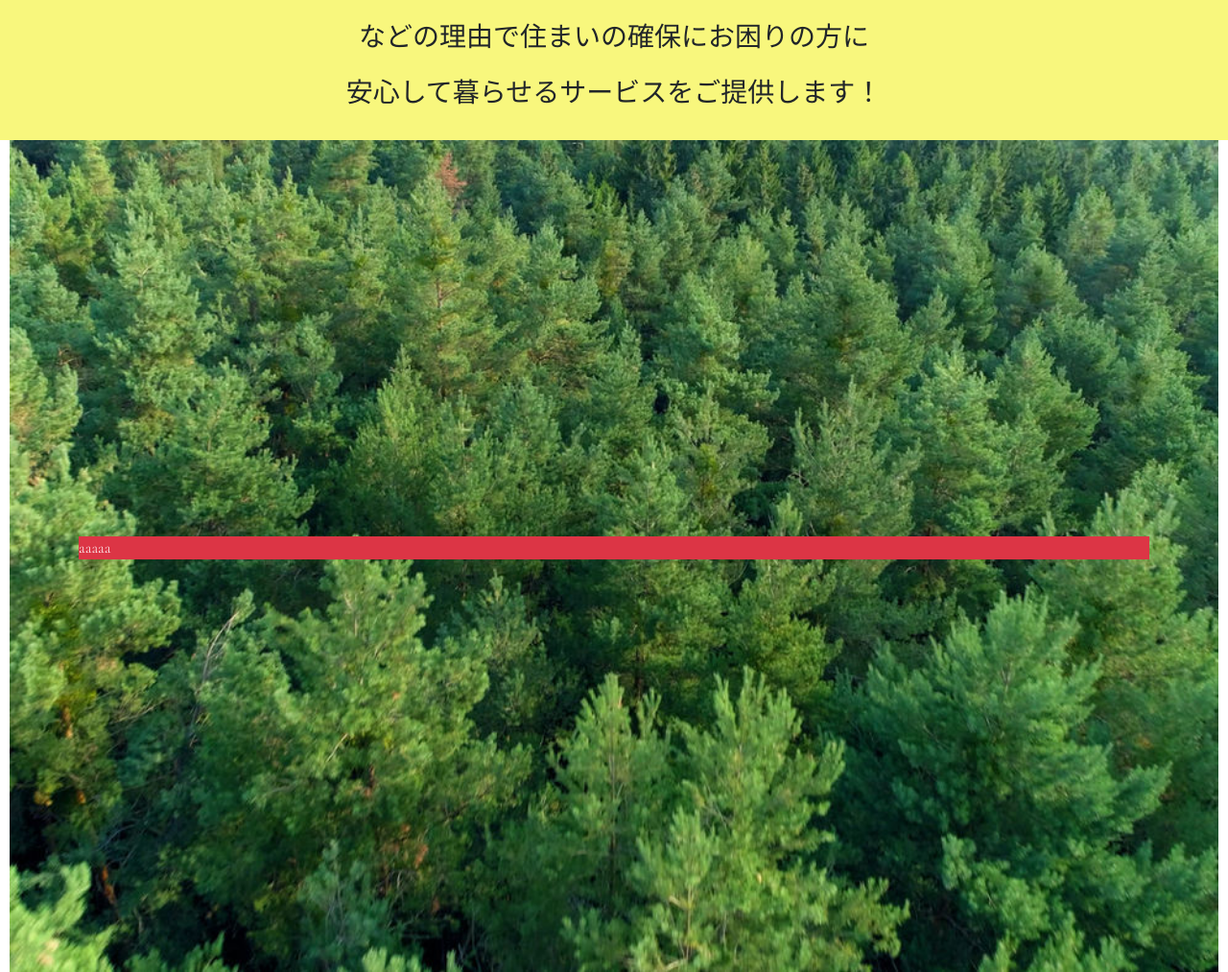
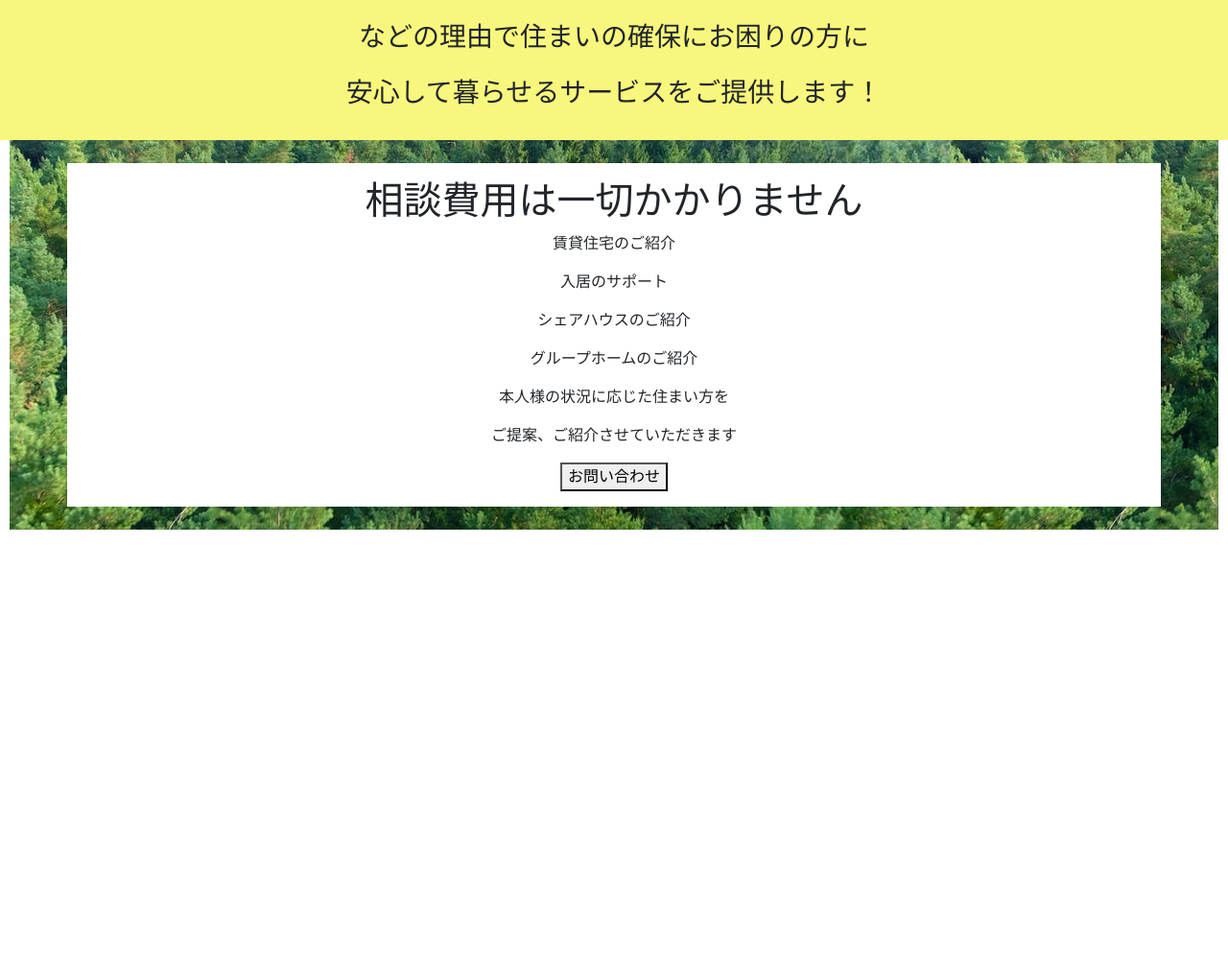
Before and after one commit to saitoyoshi/cocoiru, a PHP site: page / in a window 1280 px wide. Shown: the part 678-1691 px from the top of the page at 96% size. After the commit the page ends 1230 px from the top, so only its background shows below. Run offline with PHP 8.4, Linux system fonts and the light colour scheme; some libraries are stand-ins or nearby versions.

Commit message:
相談費用は～の部分のマークアップ作成

```diff
--- a/views/index.php
+++ b/views/index.php
@@ -4,7 +4,7 @@
             <div class="navbar-brand d-flex flex-column flex-sm-row w-75"><a href="index.php" class="text-dark text-decoration-none">
                     <div class="col-sm-6">
                         <picture>
-                            <source media="(min-width: 576px)" srcset="../img/logo_sm.png"  class="img-my-fluid" >
+                            <source media="(min-width: 576px)" srcset="../img/logo_sm.png" class="img-my-fluid">
                             <img src="../img/logo_sm.png" alt="ロゴ" width="185" height="169" class="img-my-fluid mb-3">
                         </picture>
                     </div>
@@ -37,13 +37,21 @@
     </div>
 </div>
 <div class="my-container-fluid pastel-below-texts text-center py-4 mw-100">
-<h5 class="fs-3 mb-4">などの理由で住まいの確保にお困りの方に
-</h5>
-<h5 class="fs-3">安心して暮らせるサービスをご提供します！</h5>
+    <h5 class="fs-3 mb-4">などの理由で住まいの確保にお困りの方に
+    </h5>
+    <h5 class="fs-3">安心して暮らせるサービスをご提供します！</h5>
 </div>
-<div class="my-container-fluid position-relative">
-    <img src="../img/green.jpg" alt="森背景" width="980" height="674" class="max-width-wrapper img-fluid">
-    <div class="container forest-front-text-container position-absolute top-50 start-50 translate-middle py-4">
-        <p class="text-bg-danger">aaaaa</p>
-    </div>
+<div class="my-container-fluid position-relative py-4 px-3" style="background-image: url(../img/green.jpg);">
+<div class="bg-white container text-center p-3">
+    <h1 class="fs-1">相談費用は一切かかりません</h1>
+    <!-- p raleway -->
+    <p>賃貸住宅のご紹介</p>
+    <p>入居のサポート</p>
+    <p>シェアハウスのご紹介</p>
+    <p>グループホームのご紹介</p>
+    <p>本人様の状況に応じた住まい方を</p>
+    <p>ご提案、ご紹介させていただきます</p>
+    <button type="button">お問い合わせ</button>
 </div>
+    <!-- <img src="../img/green.jpg" alt="森背景" width="980" height="674" class="max-width-wrapper img-fluid"> -->
+</div>
```
